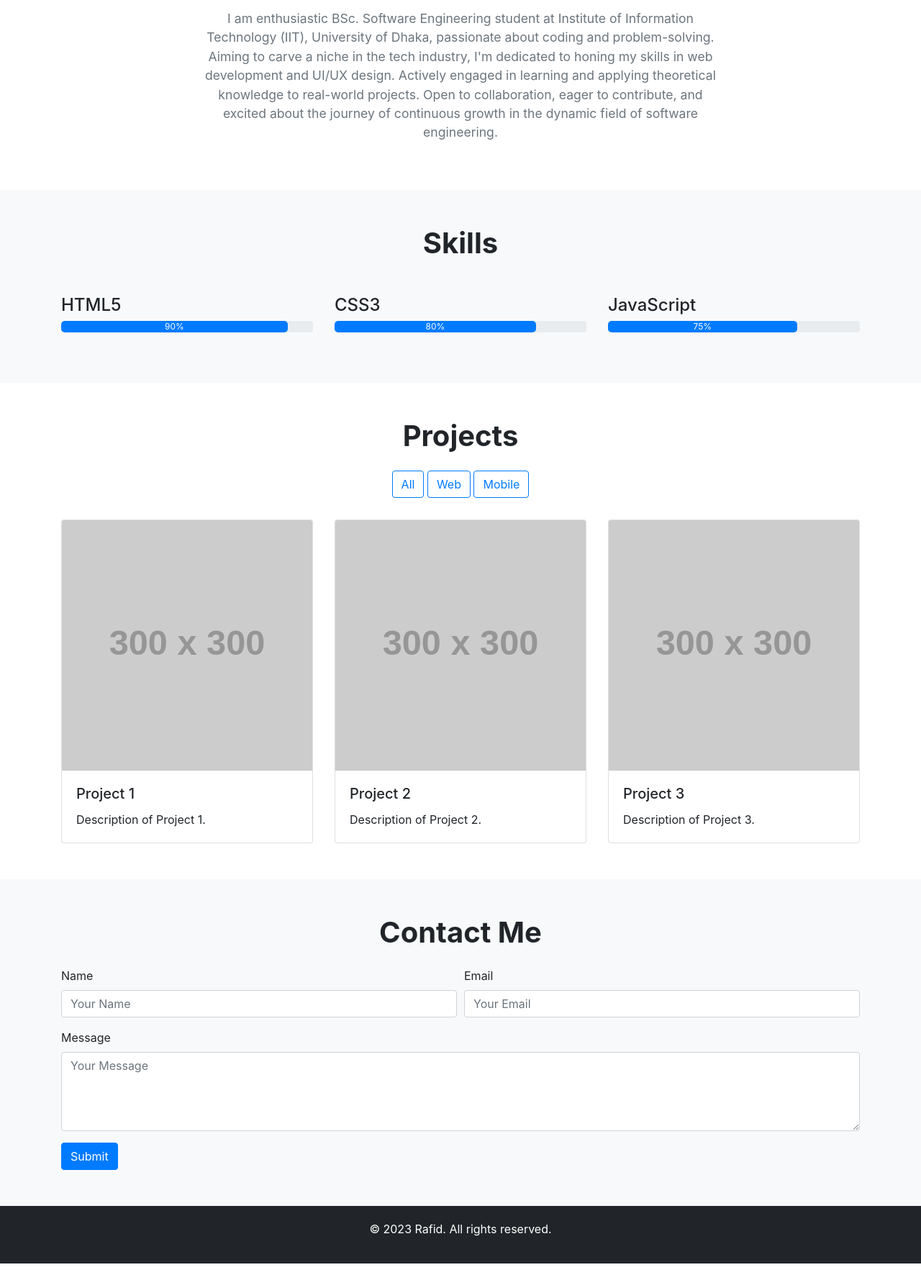
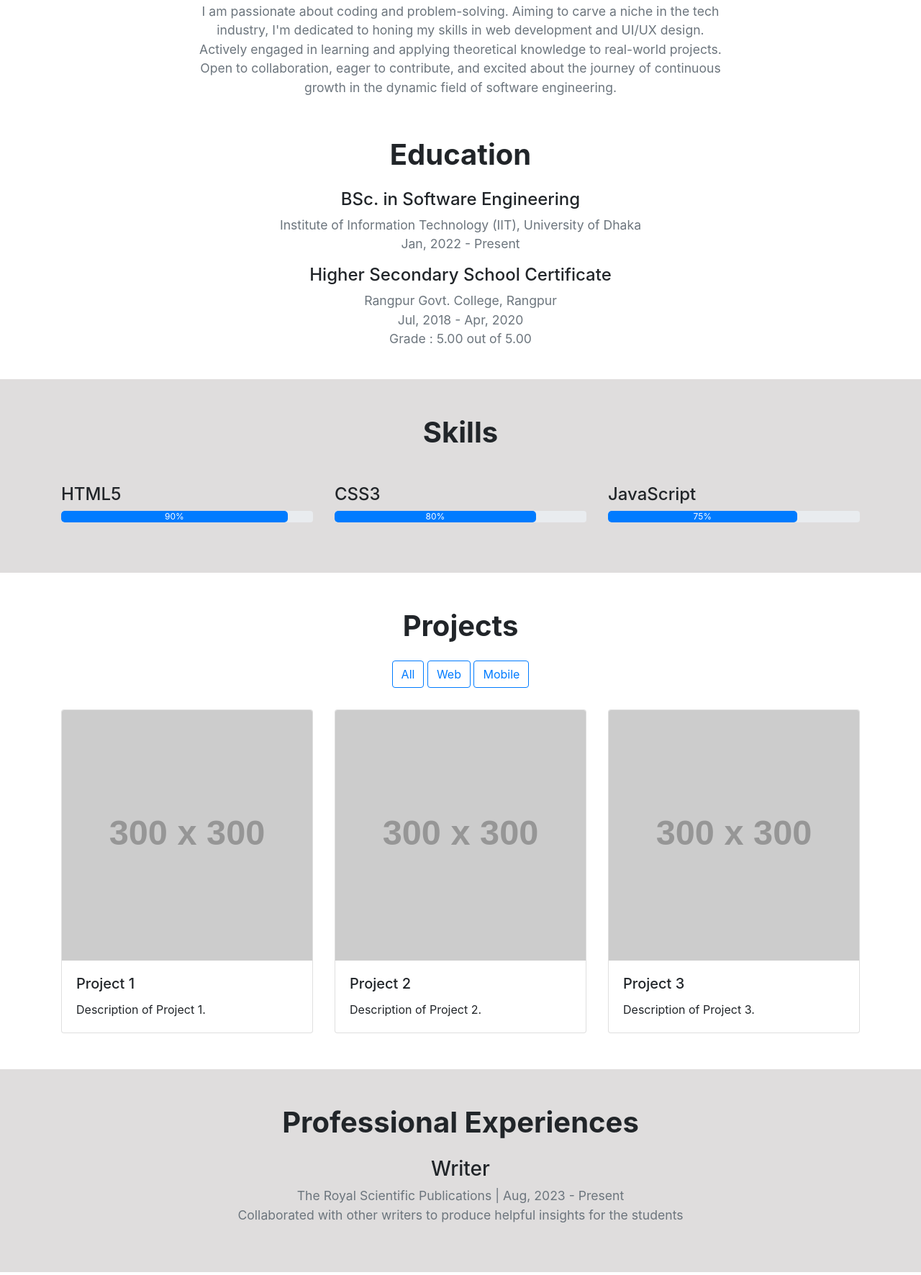
Before and after one commit to Rafid13iit/Practise-Projects, a plain HTML site: page MyPortfolio/index.html in a window 1280 px wide. Shown: the part 552-2324 px from the top of the page at 72% size. Drawn offline with nearby package versions, Linux system fonts and the light colour scheme; placeholder pictures from the web are drawn by us.

Commit message:
files are updated

```diff
--- a/MyPortfolio/index.html
+++ b/MyPortfolio/index.html
@@ -65,7 +65,28 @@
             <h2 class="text-center mb-4">About Me</h2>
             <div class="row">
                 <div class="col-md-8 mx-auto">
-                    <p class="text-center">I am enthusiastic BSc. Software Engineering student at Institute of Information Technology (IIT), University of Dhaka, passionate about coding and problem-solving. Aiming to carve a niche in the tech industry, I'm dedicated to honing my skills in web development and UI/UX design. Actively engaged in learning and applying theoretical knowledge to real-world projects. Open to collaboration, eager to contribute, and excited about the journey of continuous growth in the dynamic field of software engineering.</p>
+                    <p class="text-center">I am passionate about coding and problem-solving. Aiming to carve a niche in the tech industry, I'm dedicated to honing my skills in web development and UI/UX design. Actively engaged in learning and applying theoretical knowledge to real-world projects. Open to collaboration, eager to contribute, and excited about the journey of continuous growth in the dynamic field of software engineering.</p>
+                </div>
+            </div>
+        </div>
+    </section>
+
+     <!-- Education Section -->
+     <section id="education" class="education-section">
+        <div class="container">
+            <h2 class="text-center mb-4">Education</h2>
+            <div class="row">
+                <div class="col-md-8 mx-auto">
+                    <div class="education-item">
+                        <h4 class="text-center">BSc. in Software Engineering</h4>
+                        <p class="text-center">Institute of Information Technology (IIT), University of Dhaka<br>Jan, 2022 - Present<br></p>
+                    </div>
+
+                    <div class="education-item">
+                        <h4 class="text-center">Higher Secondary School Certificate</h4>
+                        <p class="text-center">Rangpur Govt. College, Rangpur<br>Jul, 2018 - Apr, 2020<br>Grade : 5.00 out of 5.00 <br><br></p>
+                    </div>
+                    <!-- Add more education items as needed -->
                 </div>
             </div>
         </div>
@@ -156,6 +177,22 @@
         </div>
     </section>
 
+    <!-- Experiences Section -->
+    <section id="experiences" class="experiences-section">
+        <div class="container">
+            <h2 class="text-center mb-4">Professional Experiences</h2>
+            <div class="row">
+                <div class="col-md-8 mx-auto">
+                    <div class="experience-item">
+                        <h3 class="text-center">Writer</h3>
+                        <p class="text-center">The Royal Scientific Publications | Aug, 2023 - Present <br>Collaborated with other writers to produce helpful insights for the students</p>
+                    </div>
+                    <!-- Add more experience items as needed -->
+                </div>
+            </div>
+        </div>
+    </section>
+
     <!-- Contact Section -->
     <section id="contact" class="contact-section">
         <div class="container">
--- a/MyPortfolio/style.css
+++ b/MyPortfolio/style.css
@@ -22,7 +22,7 @@ body {
 
 #hero {
     padding: 80px 0; /* Adjust the top and bottom padding as needed */
-    background-color: #f8f9fa; /* Set a background color for the hero section */
+    background-color: #dfdddd; /* Set a background color for the hero section */
 }
 
 .hero-image {
@@ -52,7 +52,7 @@ body {
 /* About Section */
 .about-section {
     background-color: #ffffff;
-    padding: 50px 0;
+    padding: 40px 0;
 }
 
 .about-section h2 {
@@ -68,9 +68,23 @@ body {
     color: #6c757d;
 }
 
+/* Education Styles */
+.education-section h2, h4 {
+    font-size: 2.5rem;
+    font-weight: 700;
+    margin-bottom: 40px;
+    color: #212529;
+}
+
+.education-section p {
+    font-size: 1.1rem;
+    font-weight: 400;
+    color: #6c757d;
+}
+
 /* Skills Section */
 .skills-section {
-    background-color: #f8f9fa;
+    background-color: #dfdddd;
     padding: 50px 0;
 }
 
@@ -114,9 +128,28 @@ body {
     transform: scale(1.05);
 }
 
+/* experiences section */
+.experiences-section {
+    background-color: #dfdddd;
+    padding: 50px 0;
+}
+
+.experiences-section h2 {
+    font-size: 2.5rem;
+    font-weight: 700;
+    margin-bottom: 40px;
+    color: #212529;
+}
+
+.experiences-section p {
+    font-size: 1.1rem;
+    font-weight: 400;
+    color: #6c757d;
+}
+
 /* Contact Section */
 .contact-section {
-    background-color: #f8f9fa;
+    background-color: #ffffff;
     padding: 50px 0;
 }
 
```
